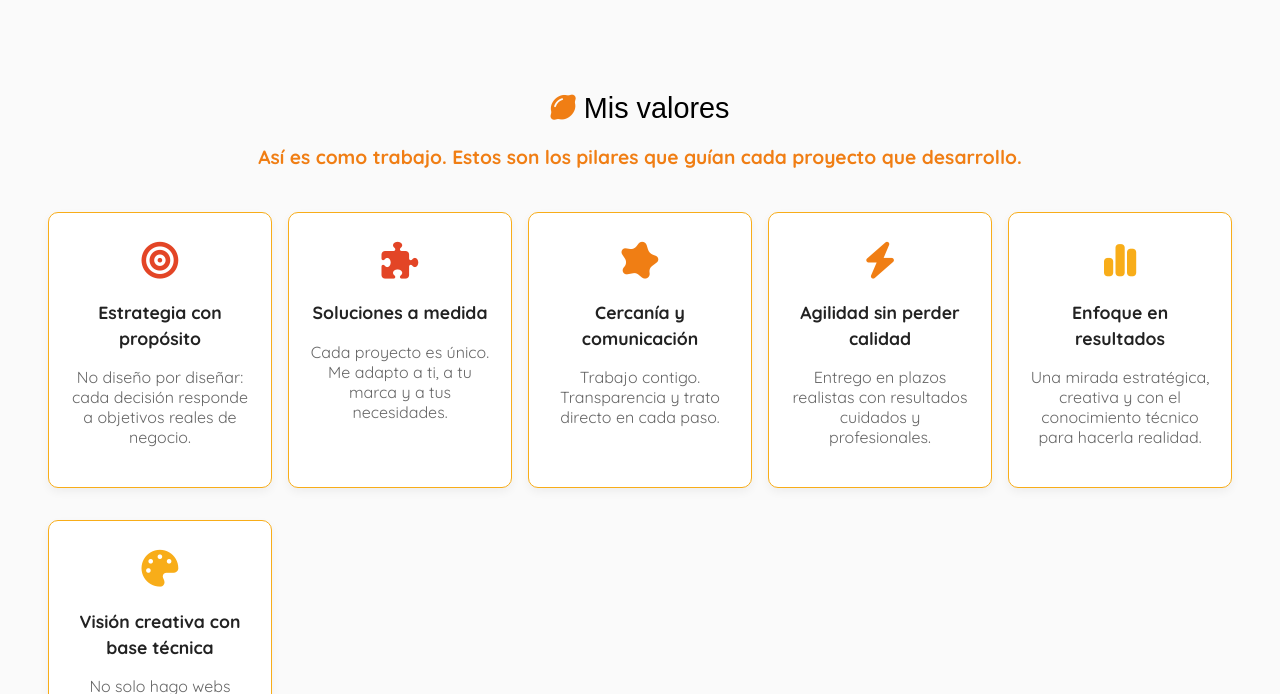
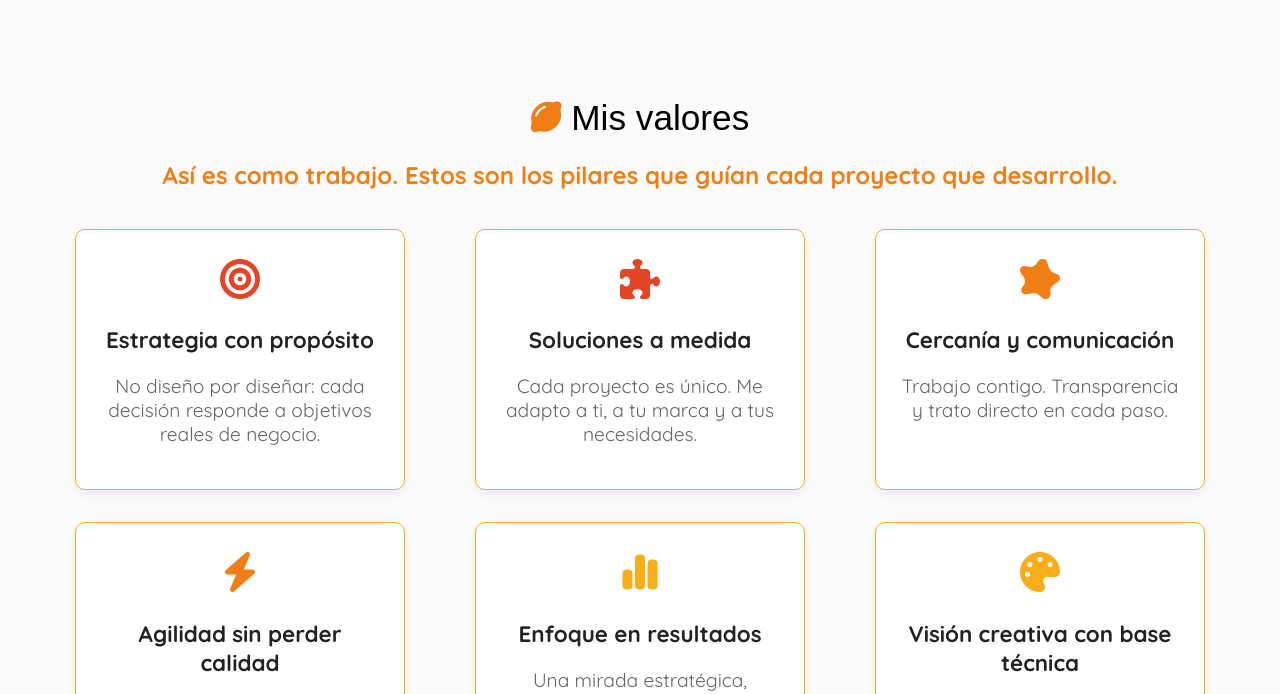
Before and after one commit to martaxxa/mch-marketing, a website built with Vite: page src/index.html in a window 1280 px wide. Shown: the part 1405-2099 px from the top of the page. Built offline with nearby package versions, Linux system fonts and the light colour scheme; files whose address does not match are found by name; a web font is replaced by a local one.

Commit message:
Add responsive valores

```diff
--- a/src/scss/landing/_valores.scss
+++ b/src/scss/landing/_valores.scss
@@ -18,7 +18,7 @@
   color: black;
 
   @include tablet {
-    font-size: 1.8rem;
+    font-size: 2.2rem;
     margin-bottom: 0.5rem;
   }
 
@@ -37,15 +37,27 @@
   margin-bottom: 3rem;
 
   @include tablet {
-    font-size: 1.2rem;
+    font-size: 1.5rem;
     margin-bottom: 1.5rem;
+    margin-inline: 5rem;
   }
 }
 
 .valores-grid {
   display: grid;
-  grid-template-columns: repeat(auto-fit, minmax(200px, 1fr));
+  grid-template-columns: 1fr;
+  justify-content: center;
   gap: 1rem;
+
+  @include tablet {
+    grid-template-columns: repeat(3, minmax(220px, 1fr));
+  }
+
+  @include desktop {
+    grid-template-columns: repeat(3, minmax(220px, 1fr));
+    max-width: 1400px;
+    margin: 0 auto;
+  }
 }
 
 .valor {
@@ -55,6 +67,8 @@
   padding: 1.5rem 1.3rem;
   box-shadow: 0 4px 10px rgba(0, 0, 0, 0.05);
   margin-top: 1rem;
+  justify-self: center;
+  max-width: 330px;
 
   &:hover {
     transform: translateY(-5px);
@@ -64,6 +78,10 @@
 .valor .icono {
   font-size: 2.3rem;
   margin-bottom: 1rem;
+
+  @include tablet {
+    font-size: 2.5rem;
+  }
 }
 
 .valor h3 {
@@ -74,15 +92,12 @@
   color: #222;
 
   @include tablet {
-    font-size: 1.1rem;
+    font-size: 1.4rem;
+    line-height: 1.8rem;
   }
 }
 
 .valor p {
   font-size: 1.2rem;
   color: #666;
-
-  @include tablet {
-    font-size: 1rem;
-  }
 }
```
